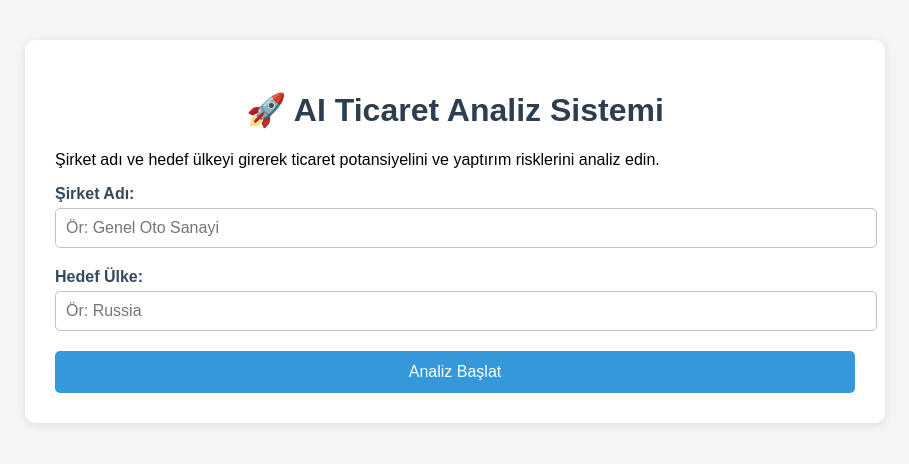
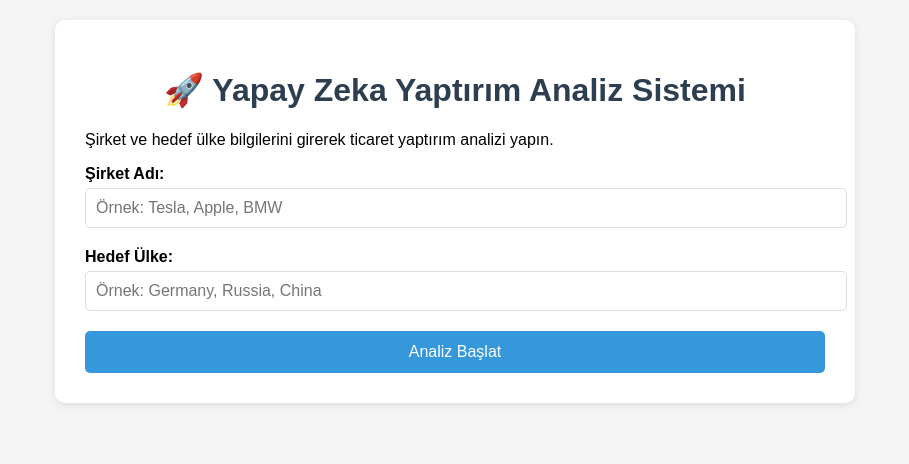
Before and after one commit to hrn6161/ticaret-analiz-sitesi, a Flask app: template templates/index.html in a window 1280 px wide. Shown: the top 464 px of the page, without its empty margins (185-1094 px from the left). Run offline with Flask 3, Linux system fonts and the light colour scheme; the template is opened without the code that fills it, so the values that code supplies are empty; parts of the project's set-up code (start-up, migrations or seed data) failed here and were passed over.

Commit message:
Add: HTML template for web interface

```diff
--- a/app.py
+++ b/app.py
@@ -722,17 +722,11 @@ class AdvancedTradeAnalyzer:
         return all_results
 
 # Flask Route'ları
+cat > app_fix.py << 'EOF'
 @app.route('/')
 def home():
-    return jsonify({
-        "status": "success",
-        "message": "Gelişmiş DuckDuckGo ile Gerçek Zamanlı Yapay Zeka Yaptırım Analiz Sistemi",
-        "version": "1.0",
-        "endpoints": {
-            "/analyze": "POST - Şirket ve ülke analizi",
-            "/health": "GET - Sistem durumu"
-        }
-    })
+    return render_template('index.html')
+EOF
 
 @app.route('/analyze', methods=['POST'])
 def analyze():
--- a/templates/index.html
+++ b/templates/index.html
@@ -3,136 +3,168 @@
 <head>
     <meta charset="UTF-8">
     <meta name="viewport" content="width=device-width, initial-scale=1.0">
-    <title>AI Ticaret Analiz Sistemi</title>
+    <title>Yapay Zeka Yaptırım Analiz Sistemi</title>
     <style>
-        body { font-family: Arial, sans-serif; margin: 40px; background: #f5f5f5; }
-        .container { max-width: 800px; margin: 0 auto; background: white; padding: 30px; border-radius: 10px; box-shadow: 0 2px 10px rgba(0,0,0,0.1); }
-        h1 { color: #2c3e50; text-align: center; }
-        .form-group { margin-bottom: 20px; }
-        label { display: block; margin-bottom: 5px; font-weight: bold; color: #34495e; }
-        input, select { width: 100%; padding: 10px; border: 1px solid #bdc3c7; border-radius: 5px; font-size: 16px; }
-        button { background: #3498db; color: white; padding: 12px 30px; border: none; border-radius: 5px; cursor: pointer; font-size: 16px; width: 100%; }
-        button:hover { background: #2980b9; }
-        button:disabled { background: #95a5a6; cursor: not-allowed; }
-        .result { margin-top: 20px; padding: 15px; border-radius: 5px; display: none; }
-        .success { background: #d4edda; color: #155724; border: 1px solid #c3e6cb; }
-        .error { background: #f8d7da; color: #721c24; border: 1px solid #f5c6cb; }
-        .loading { display: none; text-align: center; margin: 20px 0; }
-        .spinner { border: 4px solid #f3f3f3; border-top: 4px solid #3498db; border-radius: 50%; width: 40px; height: 40px; animation: spin 2s linear infinite; margin: 0 auto; }
-        @keyframes spin { 0% { transform: rotate(0deg); } 100% { transform: rotate(360deg); } }
+        body {
+            font-family: Arial, sans-serif;
+            max-width: 800px;
+            margin: 0 auto;
+            padding: 20px;
+            background-color: #f5f5f5;
+        }
+        .container {
+            background: white;
+            padding: 30px;
+            border-radius: 10px;
+            box-shadow: 0 2px 10px rgba(0,0,0,0.1);
+        }
+        h1 {
+            color: #2c3e50;
+            text-align: center;
+        }
+        .form-group {
+            margin-bottom: 20px;
+        }
+        label {
+            display: block;
+            margin-bottom: 5px;
+            font-weight: bold;
+        }
+        input {
+            width: 100%;
+            padding: 10px;
+            border: 1px solid #ddd;
+            border-radius: 5px;
+            font-size: 16px;
+        }
+        button {
+            background: #3498db;
+            color: white;
+            padding: 12px 30px;
+            border: none;
+            border-radius: 5px;
+            cursor: pointer;
+            font-size: 16px;
+            width: 100%;
+        }
+        button:hover {
+            background: #2980b9;
+        }
+        .result {
+            margin-top: 20px;
+            padding: 15px;
+            border-radius: 5px;
+            display: none;
+        }
+        .success {
+            background: #d4edda;
+            border: 1px solid #c3e6cb;
+            color: #155724;
+        }
+        .error {
+            background: #f8d7da;
+            border: 1px solid #f5c6cb;
+            color: #721c24;
+        }
+        .loading {
+            display: none;
+            text-align: center;
+            margin: 20px 0;
+        }
     </style>
 </head>
 <body>
     <div class="container">
-        <h1>🚀 AI Ticaret Analiz Sistemi</h1>
-        <p>Şirket adı ve hedef ülkeyi girerek ticaret potansiyelini ve yaptırım risklerini analiz edin.</p>
+        <h1>🚀 Yapay Zeka Yaptırım Analiz Sistemi</h1>
+        <p>Şirket ve hedef ülke bilgilerini girerek ticaret yaptırım analizi yapın.</p>
 
         <form id="analysisForm">
             <div class="form-group">
-                <label for="company_name">Şirket Adı:</label>
-                <input type="text" id="company_name" name="company_name" required placeholder="Ör: Genel Oto Sanayi">
+                <label for="company">Şirket Adı:</label>
+                <input type="text" id="company" name="company" placeholder="Örnek: Tesla, Apple, BMW" required>
             </div>
 
             <div class="form-group">
                 <label for="country">Hedef Ülke:</label>
-                <input type="text" id="country" name="country" required placeholder="Ör: Russia">
+                <input type="text" id="country" name="country" placeholder="Örnek: Germany, Russia, China" required>
             </div>
 
-            <button type="submit" id="analyzeBtn">Analiz Başlat</button>
+            <button type="submit">Analiz Başlat</button>
         </form>
 
         <div class="loading" id="loading">
-            <div class="spinner"></div>
-            <p id="loadingText">AI analiz yapılıyor, lütfen bekleyin...</p>
+            <p>⏳ Analiz yapılıyor, lütfen bekleyin...</p>
         </div>
 
-        <div class="result success" id="successResult"></div>
-        <div class="result error" id="errorResult"></div>
-
-        <div id="downloadSection" style="display: none; margin-top: 20px; text-align: center;">
-            <a id="downloadLink" href="#" class="btn" style="background: #27ae60; color: white; padding: 10px 20px; text-decoration: none; border-radius: 5px; display: inline-block;">
-                📊 Excel Raporunu İndir
-            </a>
-        </div>
+        <div id="result" class="result"></div>
     </div>
 
     <script>
-        document.getElementById('analysisForm').addEventListener('submit', function(e) {
+        document.getElementById('analysisForm').addEventListener('submit', async function(e) {
             e.preventDefault();
 
-            const company = document.getElementById('company_name').value;
+            const company = document.getElementById('company').value;
             const country = document.getElementById('country').value;
-            const analyzeBtn = document.getElementById('analyzeBtn');
             const loading = document.getElementById('loading');
-            const successResult = document.getElementById('successResult');
-            const errorResult = document.getElementById('errorResult');
-            const downloadSection = document.getElementById('downloadSection');
-            const downloadLink = document.getElementById('downloadLink');
-            const loadingText = document.getElementById('loadingText');
+            const resultDiv = document.getElementById('result');
 
-            // Reset UI
-            analyzeBtn.disabled = true;
-            successResult.style.display = 'none';
-            errorResult.style.display = 'none';
-            downloadSection.style.display = 'none';
+            // Loading göster
             loading.style.display = 'block';
+            resultDiv.style.display = 'none';
 
-            fetch('/analyze', {
-                method: 'POST',
-                headers: {
-                    'Content-Type': 'application/x-www-form-urlencoded',
-                },
-                body: `company_name=${encodeURIComponent(company)}&country=${encodeURIComponent(country)}`
-            })
-            .then(response => response.json())
-            .then(data => {
+            try {
+                const response = await fetch('/analyze', {
+                    method: 'POST',
+                    headers: {
+                        'Content-Type': 'application/json',
+                    },
+                    body: JSON.stringify({
+                        company: company,
+                        country: country
+                    })
+                });
+
+                const data = await response.json();
+
+                // Loading gizle
+                loading.style.display = 'none';
+                resultDiv.style.display = 'block';
+
                 if (data.success) {
-                    successResult.textContent = data.message;
-                    successResult.style.display = 'block';
+                    let html = '<div class="success">';
+                    html += `<h3>✅ Analiz Tamamlandı</h3>`;
+                    html += `<p><strong>Şirket:</strong> ${data.company}</p>`;
+                    html += `<p><strong>Ülke:</strong> ${data.country}</p>`;
+                    html += `<p><strong>Toplam Sonuç:</strong> ${data.total_results}</p>`;
 
-                    const fileId = data.file_id;
-                    checkAnalysisStatus(fileId);
+                    if (data.analysis && data.analysis.length > 0) {
+                        html += '<h4>📊 Analiz Sonuçları:</h4>';
+                        data.analysis.forEach((item, index) => {
+                            html += `<div style="border: 1px solid #ccc; padding: 10px; margin: 10px 0; border-radius: 5px;">`;
+                            html += `<p><strong>${index + 1}. ${item.search_result.title}</strong></p>`;
+                            html += `<p>${item.search_result.snippet}</p>`;
+                            html += `<p><strong>Durum:</strong> ${item.ai_analysis.DURUM}</p>`;
+                            html += `<p><strong>Güven:</strong> ${item.ai_analysis.GÜVEN_YÜZDESİ}%</p>`;
+                            html += `<p><strong>Yaptırım Riski:</strong> ${item.ai_analysis.YAPTIRIM_RISKI}</p>`;
+                            html += `<p><strong>Açıklama:</strong> ${item.ai_analysis.AI_AÇIKLAMA}</p>`;
+                            html += `</div>`;
+                        });
+                    }
+
+                    html += '</div>';
+                    resultDiv.innerHTML = html;
                 } else {
-                    errorResult.textContent = data.error;
-                    errorResult.style.display = 'block';
-                    analyzeBtn.disabled = false;
-                    loading.style.display = 'none';
+                    resultDiv.className = 'result error';
+                    resultDiv.innerHTML = `<h3>❌ Hata</h3><p>${data.message || data.error}</p>`;
                 }
-            })
-            .catch(error => {
-                errorResult.textContent = 'Bir hata oluştu: ' + error;
-                errorResult.style.display = 'block';
-                analyzeBtn.disabled = false;
+
+            } catch (error) {
                 loading.style.display = 'none';
-            });
+                resultDiv.style.display = 'block';
+                resultDiv.className = 'result error';
+                resultDiv.innerHTML = `<h3>❌ Bağlantı Hatası</h3><p>Sunucuya bağlanılamadı: ${error.message}</p>`;
+            }
         });
-
-        function checkAnalysisStatus(fileId) {
-            const loadingText = document.getElementById('loadingText');
-            const downloadSection = document.getElementById('downloadSection');
-            const downloadLink = document.getElementById('downloadLink');
-            const analyzeBtn = document.getElementById('analyzeBtn');
-            const loading = document.getElementById('loading');
-
-            fetch(`/status/${fileId}`)
-            .then(response => response.json())
-            .then(data => {
-                if (data.ready) {
-                    loadingText.textContent = '✅ Analiz tamamlandı! Raporunuz hazır.';
-                    downloadLink.href = `/download/${fileId}`;
-                    downloadSection.style.display = 'block';
-                    analyzeBtn.disabled = false;
-                    loading.style.display = 'none';
-                } else {
-                    loadingText.textContent = '⏳ AI analiz devam ediyor... Bu işlem 2-3 dakika sürebilir.';
-                    setTimeout(() => checkAnalysisStatus(fileId), 3000);
-                }
-            })
-            .catch(error => {
-                console.error('Status check error:', error);
-                setTimeout(() => checkAnalysisStatus(fileId), 3000);
-            });
-        }
     </script>
 </body>
 </html>
```
